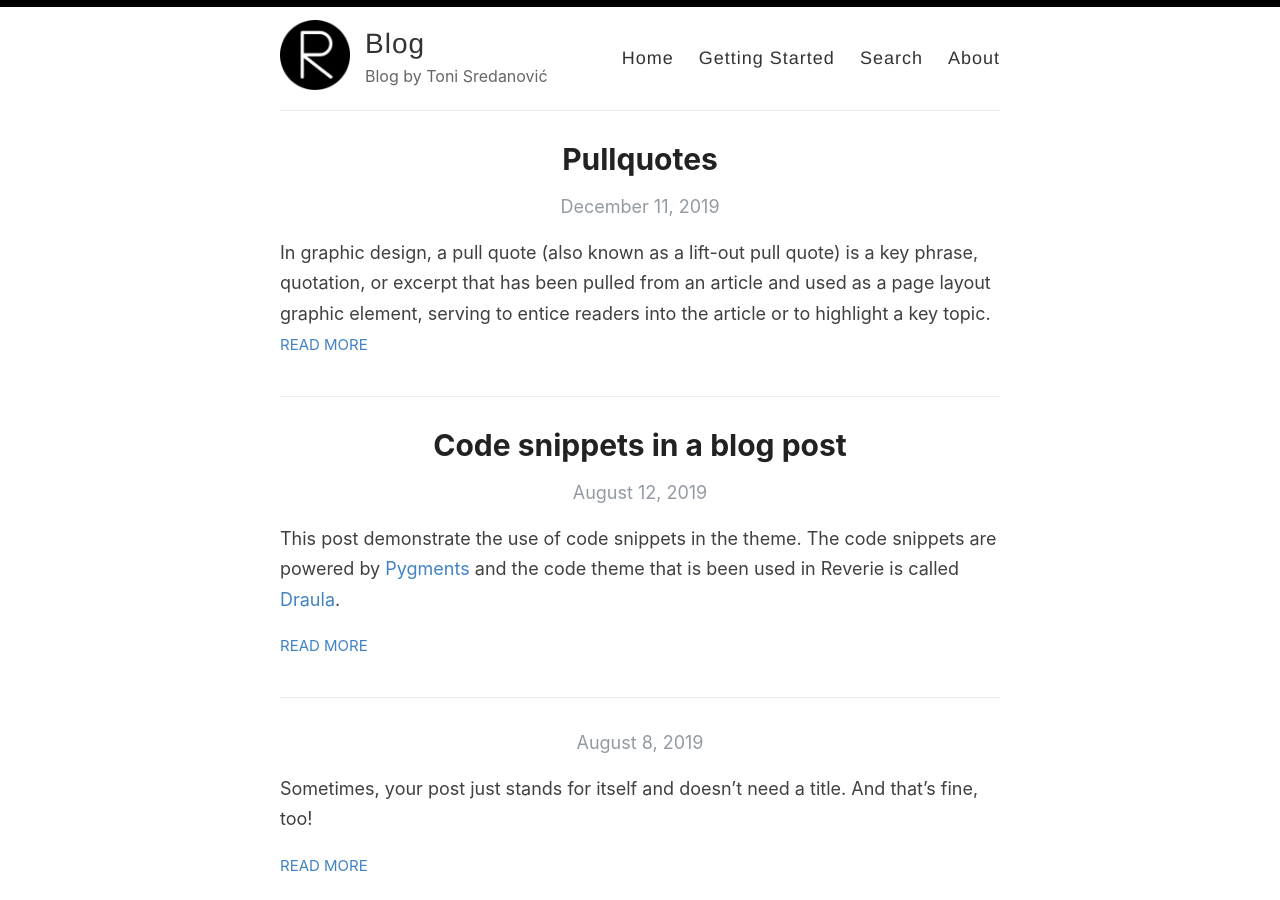
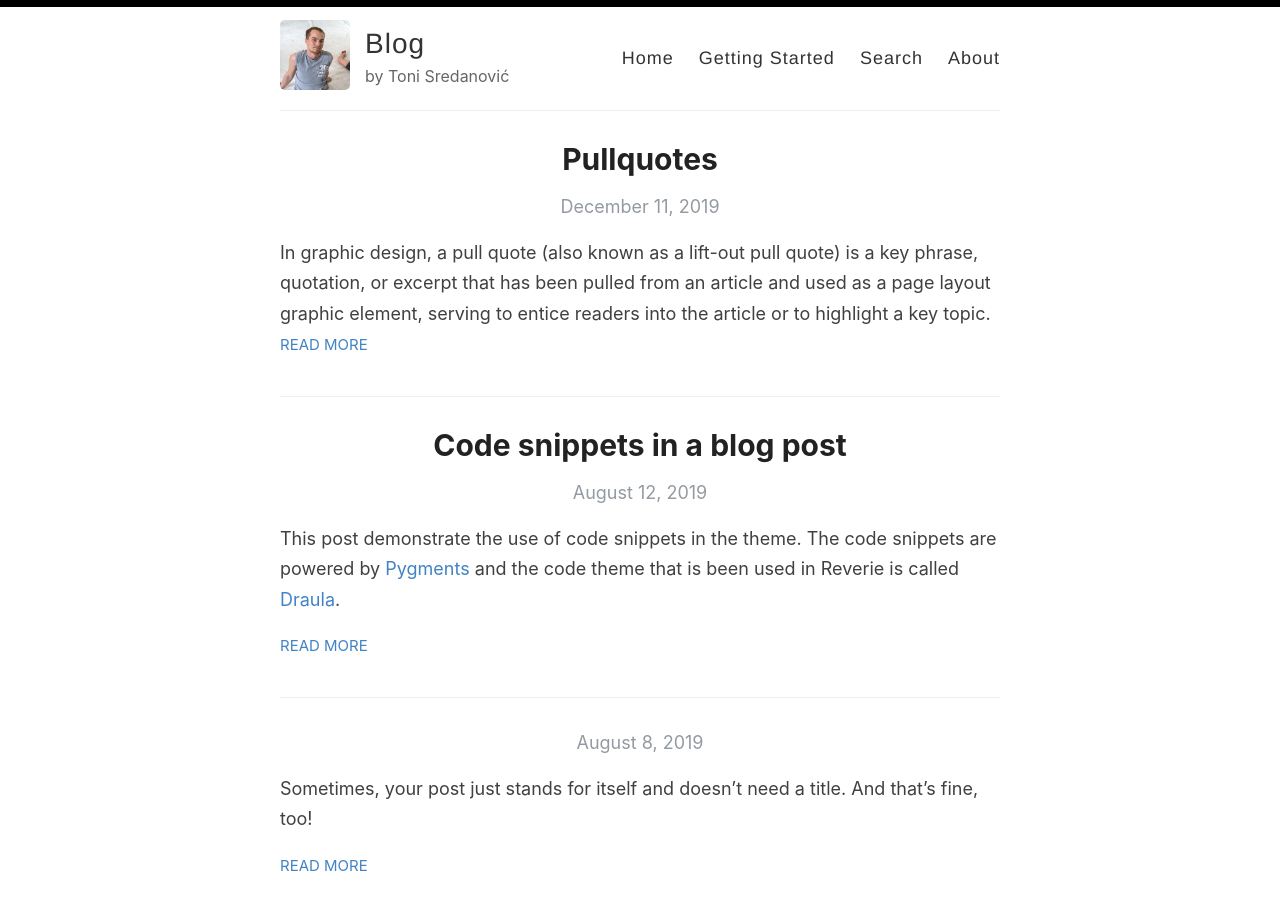
Before and after one commit to tsredanovic/blog, a Jekyll site: the page built from index.html, in a window 1280 px wide and 900 px high. Built offline with Jekyll 4.4.1, drawn with Linux system fonts in a browser that asks for light colours; the list of posts is cut into pages by our own code.

Commit message:
update avatar

```diff
--- a/_config.yml
+++ b/_config.yml
@@ -9,10 +9,10 @@ name: Blog
 author: Toni Sredanović
 
 # Short bio or description (displayed in the header)
-description: Blog by Toni Sredanović
+description: by Toni Sredanović
 
 # URL of your avatar or profile pic (you could use your GitHub profile pic)
-avatar: /images/reverie.png
+avatar: /images/profile.jpg
 
 #
 # Flags below are optional
```
